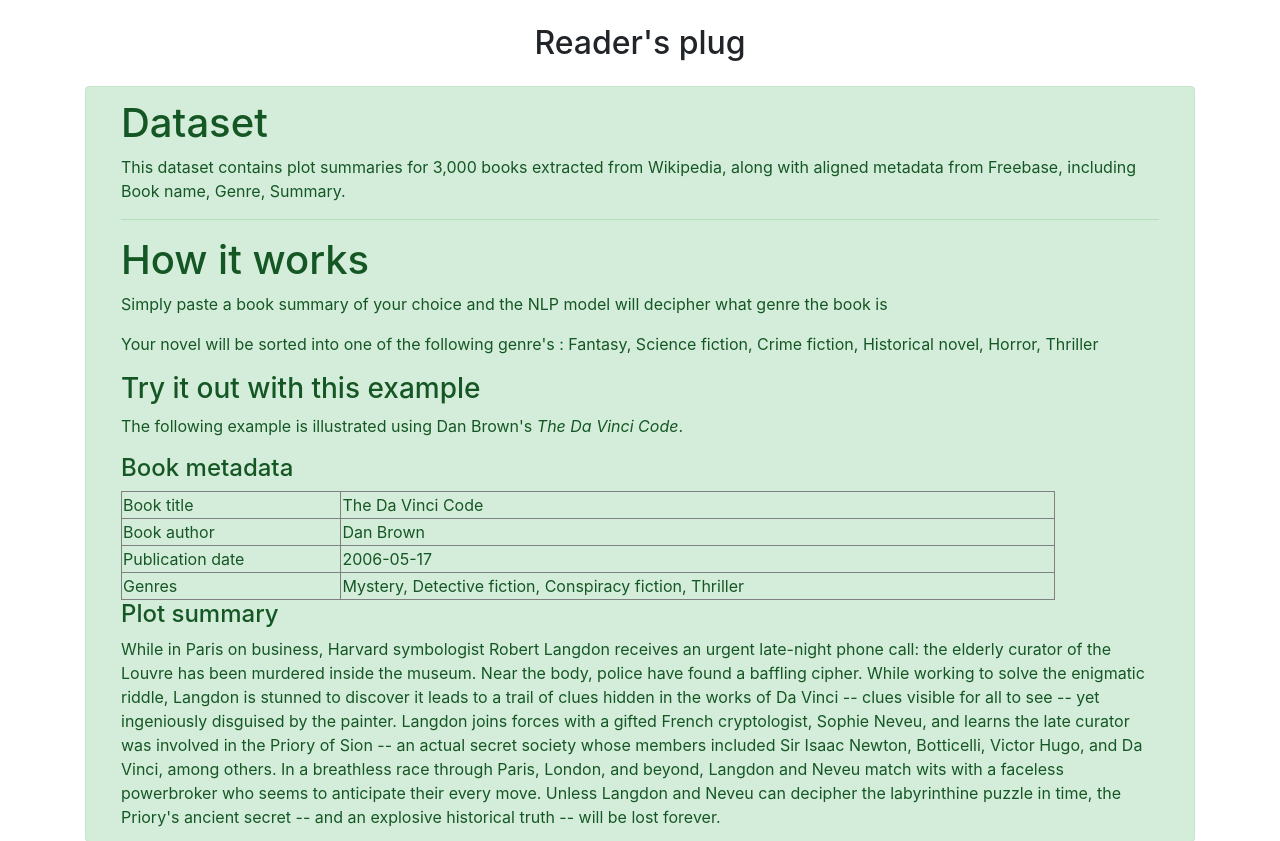
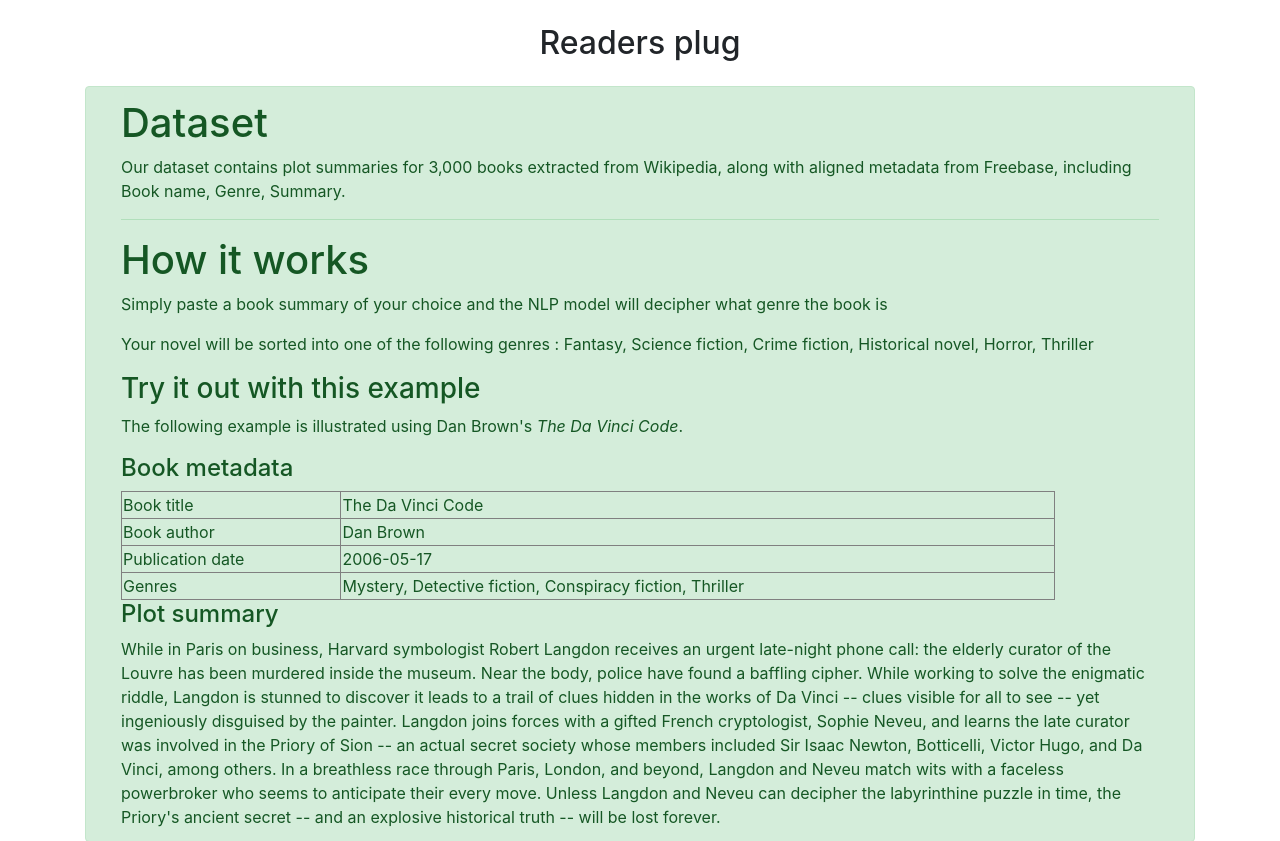
Before and after one commit to viukpe/Readers-plug, a Flask app: page / in a window 1280 px wide. Shown: the top 841 px of the page. Run offline with Flask 3, Linux system fonts and the light colour scheme; parts of the project's set-up code (start-up, migrations or seed data) failed here and were passed over; some libraries are stand-ins or nearby versions.

Commit message:
text change

```diff
--- a/templates/index.html
+++ b/templates/index.html
@@ -9,14 +9,14 @@
     <!-- Bootstrap CSS -->
     <link rel="stylesheet" href="https://stackpath.bootstrapcdn.com/bootstrap/4.3.1/css/bootstrap.min.css" integrity="sha384-ggOyR0iXCbMQv3Xipma34MD+dH/1fQ784/j6cY/iJTQUOhcWr7x9JvoRxT2MZw1T" crossorigin="anonymous">
 
-    <title>Reader's plug</title>
+    <title>Readers plug</title>
 </head>
 
 <body>
 
     <div class="container my-4">
 
-         <h2 class="my-4 text-center">Reader's plug</h2>
+         <h2 class="my-4 text-center">Readers plug</h2>
 
 
 
@@ -27,7 +27,7 @@
 
                     <h1>Dataset</h1>
                     <p>
-                        This dataset contains plot summaries for 3,000 books extracted from Wikipedia, along with aligned metadata from Freebase, including Book name, Genre, Summary. </p>
+                        Our dataset contains plot summaries for 3,000 books extracted from Wikipedia, along with aligned metadata from Freebase, including Book name, Genre, Summary. </p>
 
                     <hr>
 
@@ -40,7 +40,7 @@
 
                     </p>
                     <p>
-                        Your novel will be sorted into one of the following genre's : Fantasy, Science fiction, Crime fiction, Historical novel, Horror, Thriller
+                        Your novel will be sorted into one of the following genres : Fantasy, Science fiction, Crime fiction, Historical novel, Horror, Thriller
                     </p>
 
 
```
